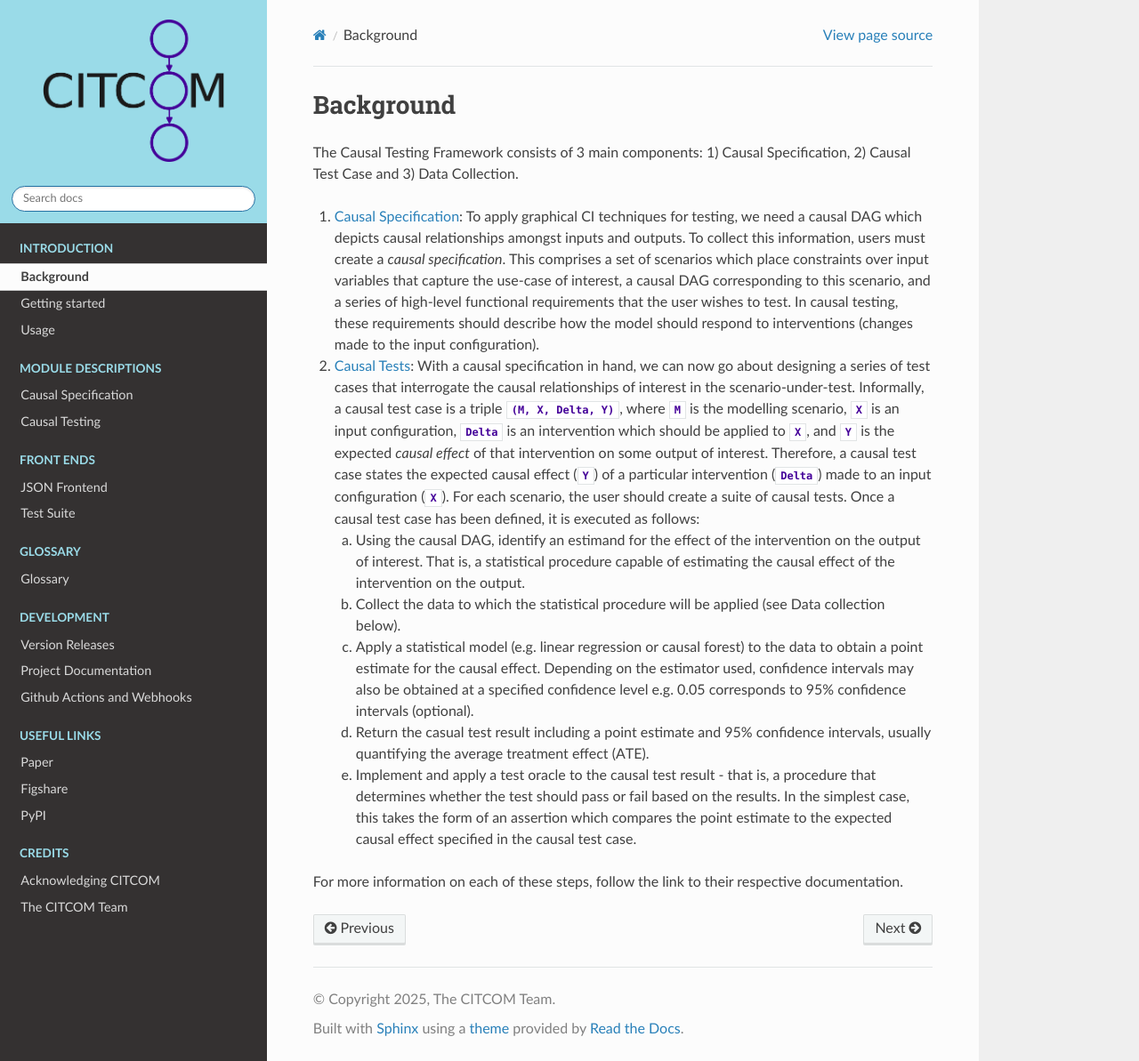
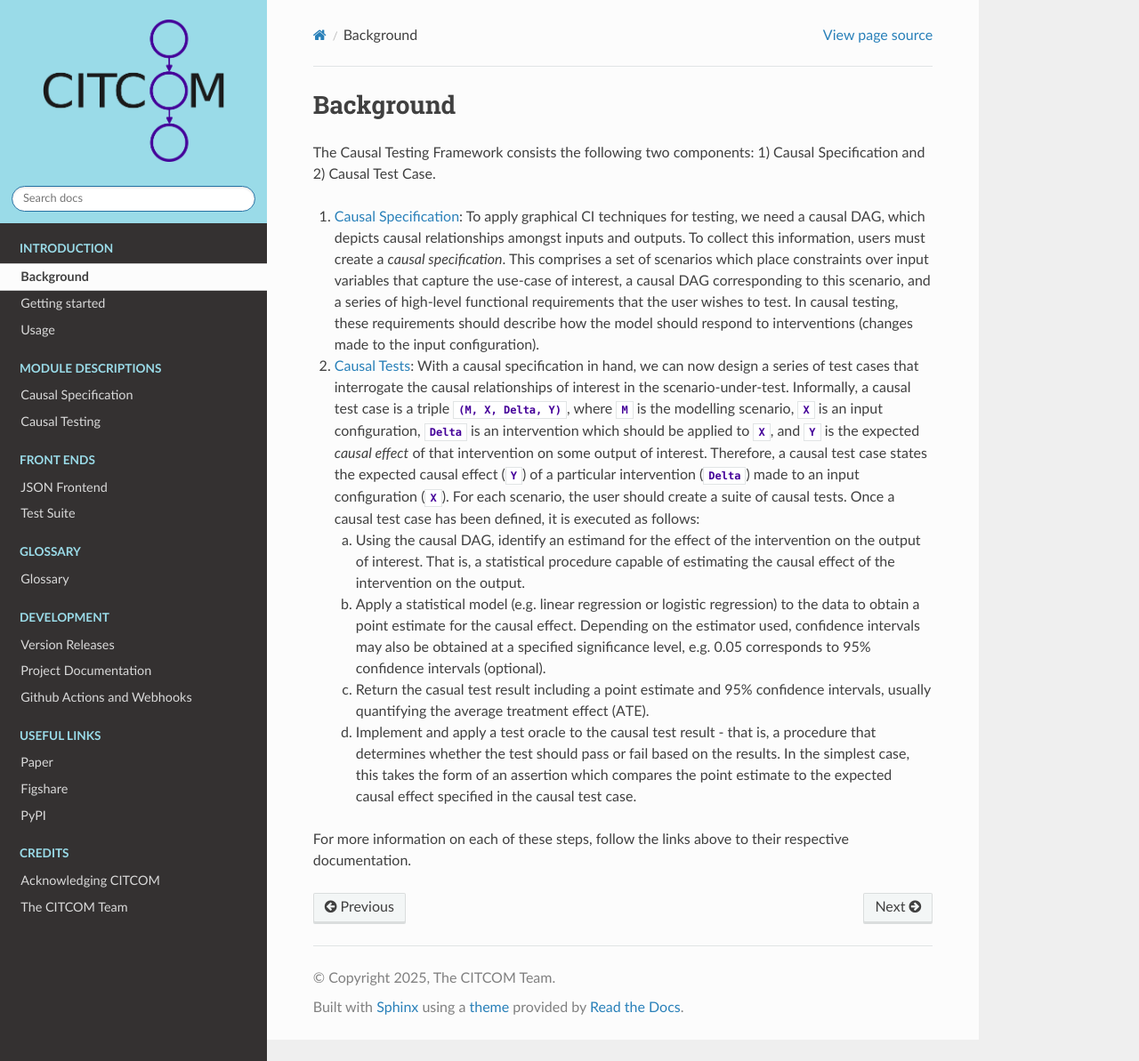
Before and after one commit to CITCOM-project/CausalTestingFramework, a Sphinx documentation site: the page built from docs/source/description.rst, in a window 1280 px wide and 1193 px high. Shown: the whole window at 89% size. Built offline with Sphinx 7.4.7 and the Read the Docs theme 3.1.0, drawn with Linux system fonts in a browser that asks for light colours; pages that are not in the unit, such as notebooks, are missing from menus.

Commit message:
fix: remove mentions of data collector

```diff
--- a/docs/source/description.rst
+++ b/docs/source/description.rst
@@ -1,11 +1,11 @@
 Background
 =====================================
 
-The Causal Testing Framework consists of 3 main components: 1) Causal Specification, 2) Causal Test Case and 3) Data Collection.
+The Causal Testing Framework consists the following two components: 1) Causal Specification and 2) Causal Test Case.
 
 #.
    :doc:`Causal Specification <../modules/causal_specification>`\ : To apply graphical CI
-   techniques for testing, we need a causal DAG which depicts causal relationships amongst inputs and outputs. To
+   techniques for testing, we need a causal DAG, which depicts causal relationships amongst inputs and outputs. To
    collect this information, users must create a *causal specification*. This comprises a set of scenarios which place
    constraints over input variables that capture the use-case of interest, a causal DAG corresponding to this scenario,
    and a series of high-level functional requirements that the user wishes to test. In causal testing, these
@@ -14,7 +14,7 @@ The Causal Testing Framework consists of 3 main components: 1) Causal Specificat
 
 
 #.
-   :doc:`Causal Tests <../modules/causal_tests>`\ : With a causal specification in hand, we can now go about designing
+   :doc:`Causal Tests <../modules/causal_tests>`\ : With a causal specification in hand, we can now design
    a series of test cases that interrogate the causal relationships of interest in the scenario-under-test. Informally,
    a causal test case is a triple ``(M, X, Delta, Y)``, where ``M`` is the modelling scenario, ``X`` is an input configuration,
    ``Delta`` is an intervention which should be applied to ``X``, and ``Y`` is the expected *causal effect* of that intervention on
@@ -24,14 +24,13 @@ The Causal Testing Framework consists of 3 main components: 1) Causal Specificat
 
    a. Using the causal DAG, identify an estimand for the effect of the intervention on the output of interest. That is,
       a statistical procedure capable of estimating the causal effect of the intervention on the output.
-   #. Collect the data to which the statistical procedure will be applied (see Data collection below).
-   #. Apply a statistical model (e.g. linear regression or causal forest) to the data to obtain a point estimate for
+   #. Apply a statistical model (e.g. linear regression or logistic regression) to the data to obtain a point estimate for
       the causal effect. Depending on the estimator used, confidence intervals may also be obtained at a specified
-      confidence level e.g. 0.05 corresponds to 95% confidence intervals (optional).
+      significance level, e.g. 0.05 corresponds to 95% confidence intervals (optional).
    #. Return the casual test result including a point estimate and 95% confidence intervals, usually quantifying the
       average treatment effect (ATE).
    #. Implement and apply a test oracle to the causal test result - that is, a procedure that determines whether the
       test should pass or fail based on the results. In the simplest case, this takes the form of an assertion which
       compares the point estimate to the expected causal effect specified in the causal test case.
 
-For more information on each of these steps, follow the link to their respective documentation.
+For more information on each of these steps, follow the links above to their respective documentation.
```
